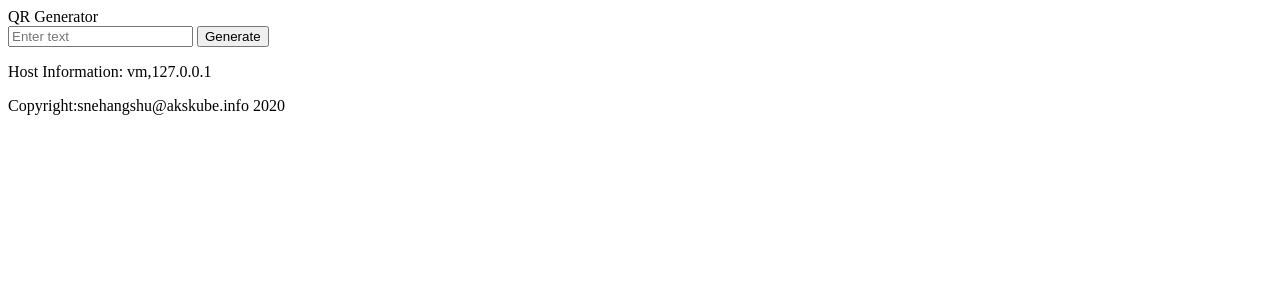
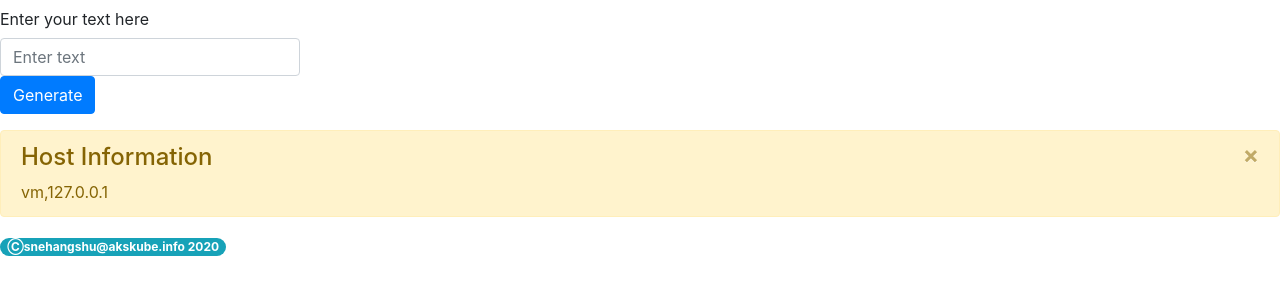
Before and after one commit to snehangshuk/qrcodegenerator, a Flask app: page / in a window 1280 px wide. Shown: the top 300 px of the page. Run offline with Flask 2, Linux system fonts and the light colour scheme; some libraries are stand-ins or nearby versions.

Commit message:
Adds Bootstrap
Signed-off-by: Snehangshu Karmakar <snehangshu@gmail.com>

```diff
--- a/app.py
+++ b/app.py
@@ -1,11 +1,13 @@
 #!/usr/bin/env python
 import base64
 import os
-import base64
 import socket
+
 from flask import Flask, request
 from flask import render_template
+from flask_bootstrap import Bootstrap
 from pystrich.qrcode import QRCodeEncoder
+
 
 QR_DIR = os.path.join('qrcode-gen-img')
 
--- a/k8-deployment-files/deployment.yaml
+++ b/k8-deployment-files/deployment.yaml
@@ -14,6 +14,6 @@ spec:
     spec:
       containers:
       - name: python-qrcode
-        image: python-qrcode:v1
+        image: localhost:5000/python-qrcode:v1
         ports:
         - containerPort: 5000
--- a/requirements.txt
+++ b/requirements.txt
@@ -1,2 +1,3 @@
 Flask==1.0.2
 pystrich
+flask-bootstrap<3
--- a/templates/index.html
+++ b/templates/index.html
@@ -1,18 +1,26 @@
 <!DOCTYPE html>
 <html xmlns="http://www.w3.org/1999/xhtml">
-<head>QR Generator</head>
+<head>
+    <title>QR Generator</title>
+    <link href="{{ url_for('static', filename="bootstrap/css/theme/darkly/bootstrap.css") }}" rel="stylesheet">
+</head>
 <body>
     <div id="container">
         <form action="/" method="post">
             <div id="space"></div>
-            <div class="row">
-                <input type="text" name="text1" placeholder="Enter text"/>
-                <input type="submit" name="submit" value="Generate"/>
+            <div class="form-group">
+                <label class="col-form-label" for="inputDefault">Enter your text here</label>
+                <input type="text" class="form-control" placeholder="Enter text" name="text1" style="width: 300px;">
+                <input class="btn btn-primary"type="submit" name="submit" value="Generate"/>
             </div>
         </form>
         <footer class="footer">
-	        <p>Host Information: {{ host_name }},{{ host_ip }}</p>
-            <p>Copyright:snehangshu@akskube.info 2020</p>
+            <div class="alert alert-dismissible alert-warning">
+                <button type="button" class="close" data-dismiss="alert">&times;</button>
+                <h4 class"alert-heading">Host Information</h4>
+                <p class="mb-0">{{ host_name }},{{ host_ip }}</p>
+            </div>
+            <span class="badge badge-pill badge-info">&#9400;snehangshu@akskube.info 2020</span>
         </footer>
     </div>
 </body>
```
